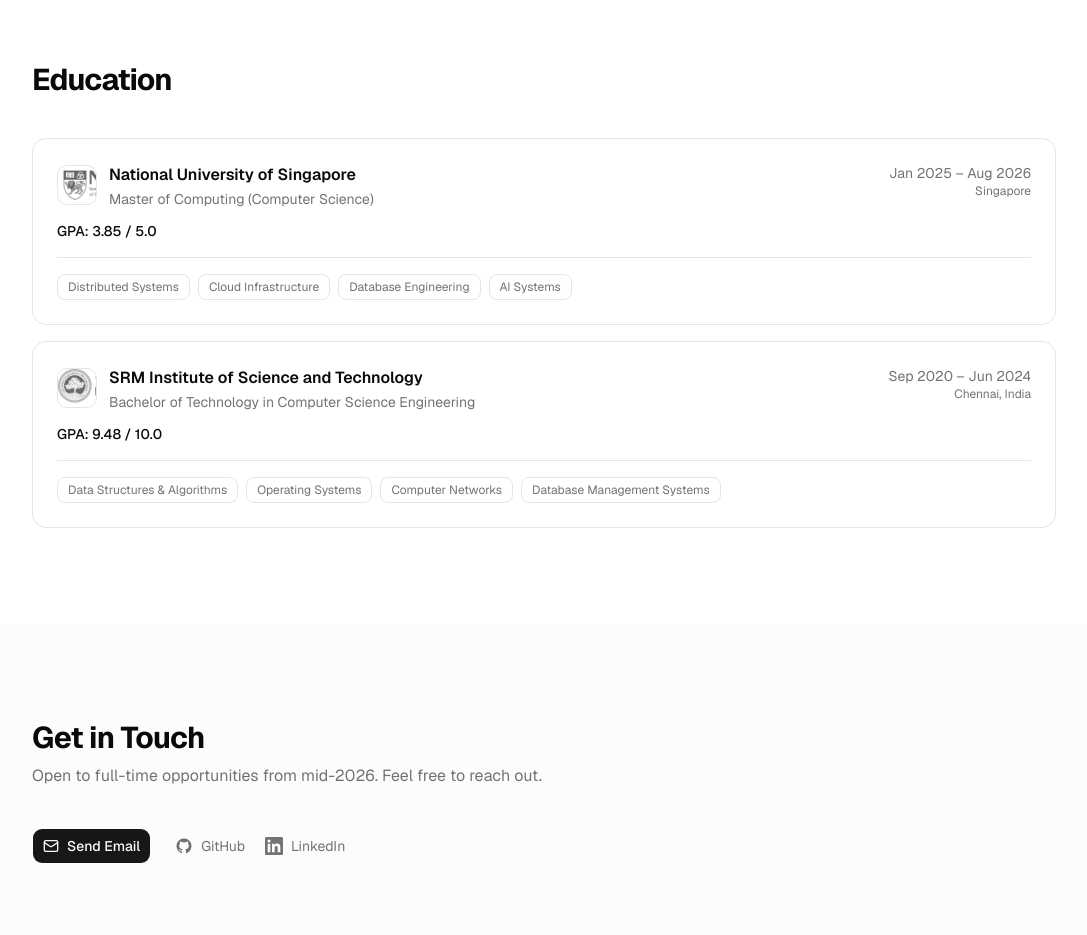
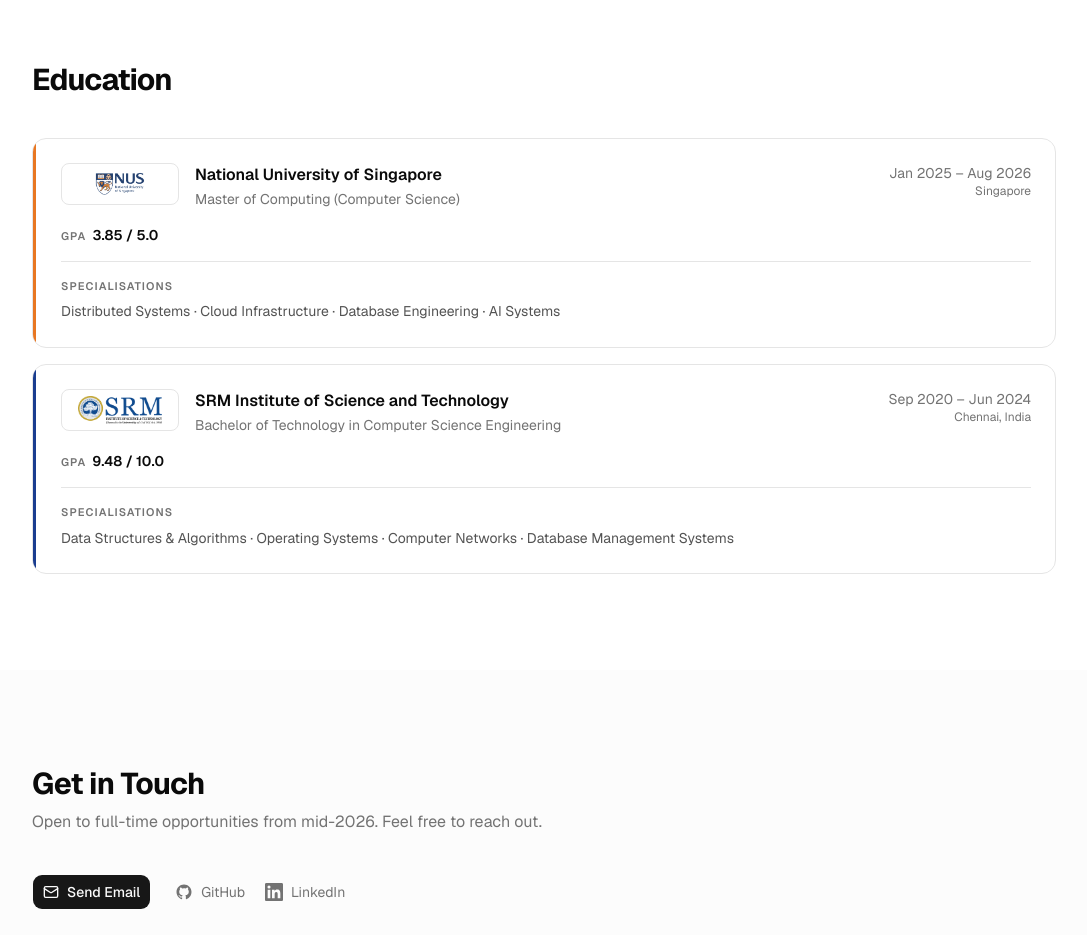
Before and after one commit to wendemsky/portfolio, a Next.js app: page / in a window 1280 px wide. Shown: the part 3480-4415 px from the top of the page, without its empty margins (96-1183 px from the left). Built offline with nearby package versions, Linux system fonts and the light colour scheme.

Commit message:
style(education): accent color strip, colored logo badges, typographic specialisations

```diff
--- a/src/components/ui/EducationCard.tsx
+++ b/src/components/ui/EducationCard.tsx
@@ -7,38 +7,49 @@ interface EducationCardProps {
 
 export function EducationCard({ entry }: EducationCardProps) {
   return (
-    <div className="rounded-xl border border-border bg-card p-6">
-      <div className="flex flex-col sm:flex-row sm:items-start sm:justify-between gap-2">
-        <div className="flex items-start gap-3">
-          <div className="relative mt-0.5 h-10 w-10 flex-shrink-0 overflow-hidden rounded-lg border border-border">
+    <div className="relative overflow-hidden rounded-xl border border-border bg-card">
+      <div
+        className="absolute inset-y-0 left-0 w-[3px]"
+        style={{ backgroundColor: entry.accentColor }}
+      />
+      <div className="p-6 pl-7">
+        <div className="flex flex-col sm:flex-row sm:items-start sm:justify-between gap-3">
+          <div className="flex items-start gap-4">
+            <div className="flex-shrink-0 rounded-md border border-border bg-white px-2.5 py-1.5 dark:bg-white/95">
+              <div className="relative h-7 w-24">
                 <Image
                   src={entry.logo}
                   alt={entry.abbreviation}
                   fill
-              className="object-cover object-left grayscale opacity-80 dark:invert dark:opacity-70"
+                  className="object-contain saturate-[0.8]"
                 />
+              </div>
             </div>
             <div>
               <h3 className="font-semibold text-foreground">{entry.institution}</h3>
               <p className="text-sm text-muted-foreground mt-0.5">{entry.degree}</p>
             </div>
           </div>
-        <div className="sm:text-right flex-shrink-0 pl-[52px] sm:pl-0">
+          <div className="sm:text-right flex-shrink-0 pl-[112px] sm:pl-0">
             <p className="text-sm text-muted-foreground">{entry.period}</p>
             <p className="text-xs text-muted-foreground">{entry.location}</p>
           </div>
         </div>
-      <p className="text-sm font-medium mt-3 pl-[52px] sm:pl-0">GPA: {entry.gpa}</p>
+
+        <div className="mt-4 flex items-baseline gap-1.5">
+          <span className="text-[11px] font-semibold uppercase tracking-widest text-muted-foreground">
+            GPA
+          </span>
+          <span className="text-sm font-semibold text-foreground">{entry.gpa}</span>
+        </div>
+
         <div className="mt-4 border-t border-border pt-4">
-        <div className="flex flex-wrap gap-2">
-          {entry.focusAreas.map((area) => (
-            <span
-              key={area}
-              className="rounded-md border border-border px-2.5 py-1 text-xs text-muted-foreground"
-            >
-              {area}
-            </span>
-          ))}
+          <p className="text-[11px] font-semibold uppercase tracking-widest text-muted-foreground">
+            Specialisations
+          </p>
+          <p className="mt-1.5 text-sm leading-relaxed text-foreground/70">
+            {entry.focusAreas.join(" · ")}
+          </p>
         </div>
       </div>
     </div>
--- a/src/data/education.ts
+++ b/src/data/education.ts
@@ -5,6 +5,7 @@ export const education: EducationEntry[] = [
     institution: "National University of Singapore",
     abbreviation: "NUS",
     logo: "/images/education/nus.png",
+    accentColor: "#E87722",
     degree: "Master of Computing (Computer Science)",
     period: "Jan 2025 – Aug 2026",
     location: "Singapore",
@@ -20,6 +21,7 @@ export const education: EducationEntry[] = [
     institution: "SRM Institute of Science and Technology",
     abbreviation: "SRMIST",
     logo: "/images/education/srm.png",
+    accentColor: "#1A3D8F",
     degree: "Bachelor of Technology in Computer Science Engineering",
     period: "Sep 2020 – Jun 2024",
     location: "Chennai, India",
--- a/src/data/types.ts
+++ b/src/data/types.ts
@@ -49,6 +49,7 @@ export interface EducationEntry {
   institution: string;
   abbreviation: string;
   logo: string;
+  accentColor: string;
   degree: string;
   period: string;
   location: string;
```
Lines whose indentation alone changed are shown as unchanged.
